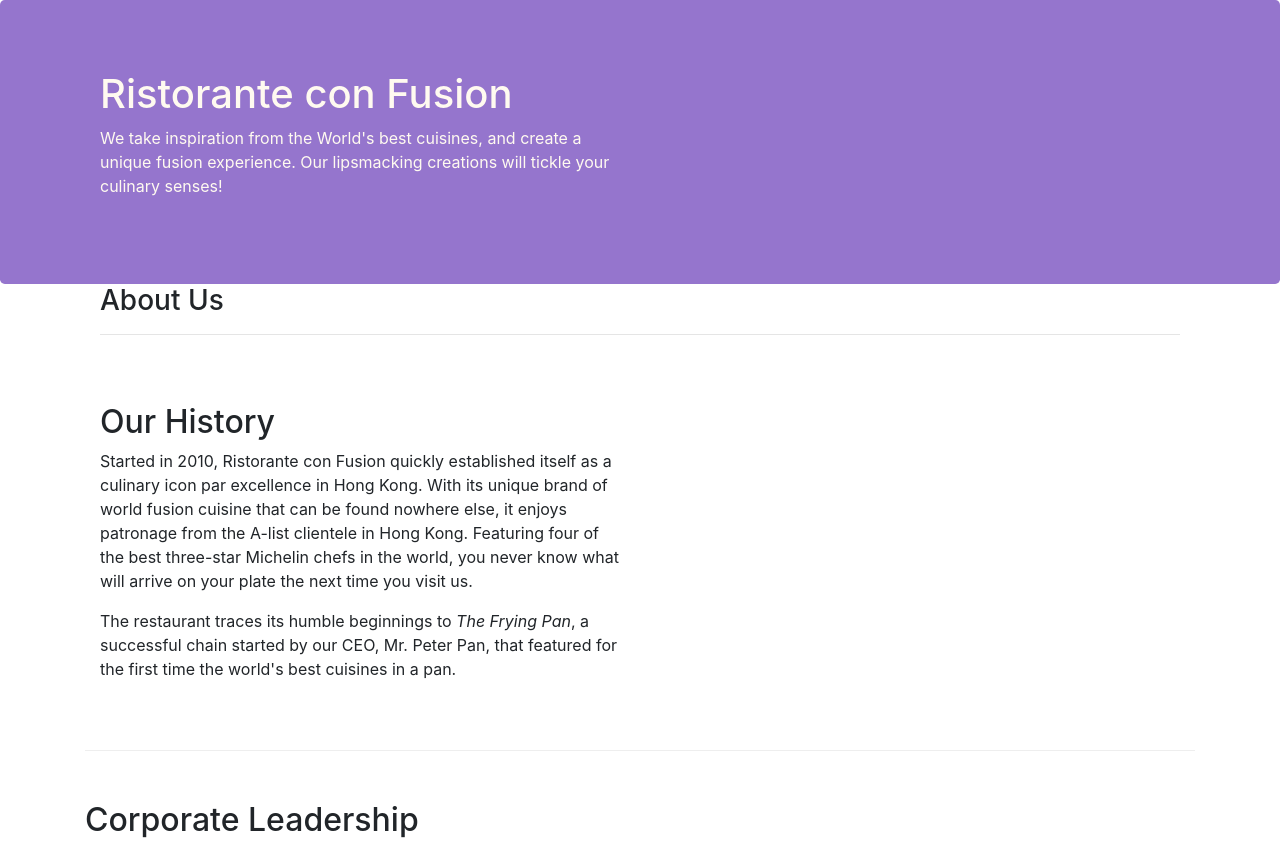
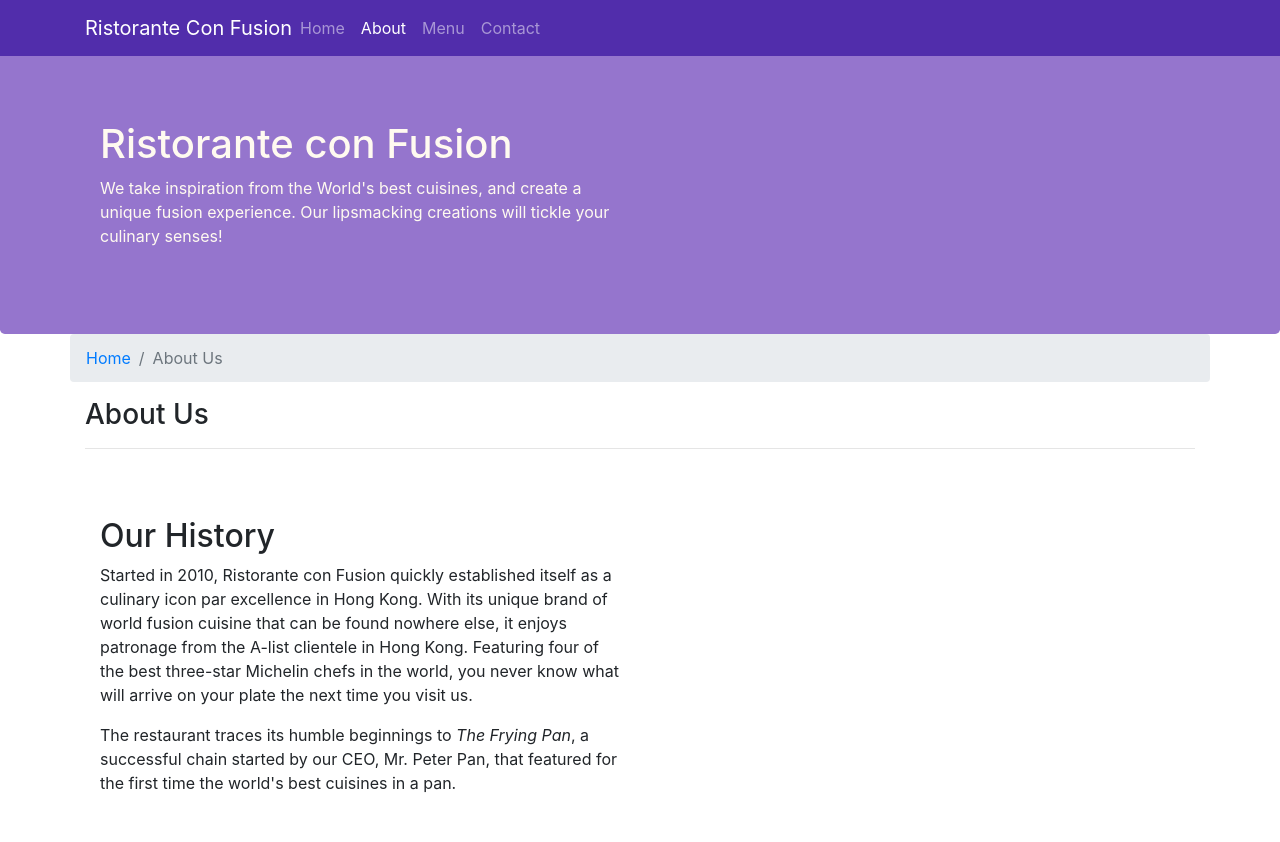
Before and after one commit to Parth305Mehta/front-end, a website: page aboutus.html in a window 1280 px wide. Shown: the top 842 px of the page. Drawn offline with nearby package versions, Linux system fonts and the light colour scheme.

Commit message:
Navbar and Breadcrumbs

```diff
--- a/CSS/styles.css
+++ b/CSS/styles.css
@@ -28,3 +28,13 @@ address{
     margin: 0px;
     color: #0f0f0f;
 }
+
+body{
+    padding: 50px 0px 0px 0px;
+    z-index: 0;
+    }
+
+.navbar-dark{
+    background-color: #512DAB;
+
+}
--- a/aboutus.html
+++ b/aboutus.html
@@ -14,7 +14,22 @@
 </head>
 
 <body>
-
+    <nav class='navbar navbar-dark navbar-expand-sm  fixed-top'>
+      <div class='container'>
+        <button class='navbar-toggler' type='button' data-toggle='collapse' data-target='#Navbar'>
+            <span class='navbar-toggler-icon'></span>
+        </button>
+        <a href='./index.html' class='navbar-brand mr-auto'>Ristorante Con Fusion</a>
+            <div class='collapse navbar-collapse' id='Navbar'>
+                 <ul class='navbar-nav mr-auto'>
+                    <li class='nav-items'><a class='nav-link' href='./index.html'>Home</a></li>
+                    <li class='nav-items active'><a class='nav-link' href='#'>About</a></li>
+                    <li class='nav-items'><a class='nav-link' href='#'>Menu</a></li>
+                    <li class='nav-items'><a class='nav-link' href='#'>Contact</a></li>
+                </ul>
+            </div>
+        </div>
+    </nav>
     <header class="jumbotron">
         <div class="container">
             <div class="row row-header">
@@ -29,7 +44,11 @@
     </header>
 
     <div class='container'>
-        <div class='row row-header'>
+        <div class='row'>
+        <ol class='col-12 breadcrumb'>
+            <li class='breadcrumb-item'><a href='./index.html'>Home</a></li>
+            <li class='breadcrumb-item active'>About Us</li>
+        </ol>
             <div class='col-12'>
                <h3>About Us</h3>
                <hr>
@@ -70,7 +89,7 @@
                 <div class="col-4 offset-1 col-sm-2">
                     <h5>Links</h5>
                     <ul class="list-unstyled">
-                        <li><a href="#">Home</a></li>
+                        <li><a href="./index.html">Home</a></li>
                         <li><a href="#">About</a></li>
                         <li><a href="#">Menu</a></li>
                         <li><a href="#">Contact</a></li>
```
Also changed, not shown: index.html (+17 -1 lines).
